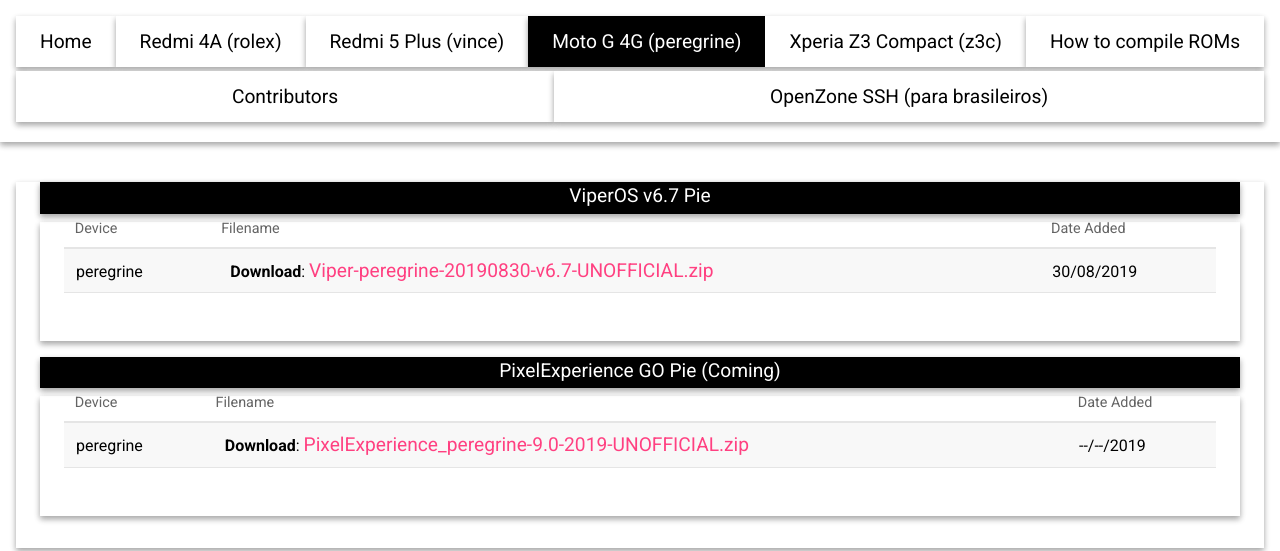
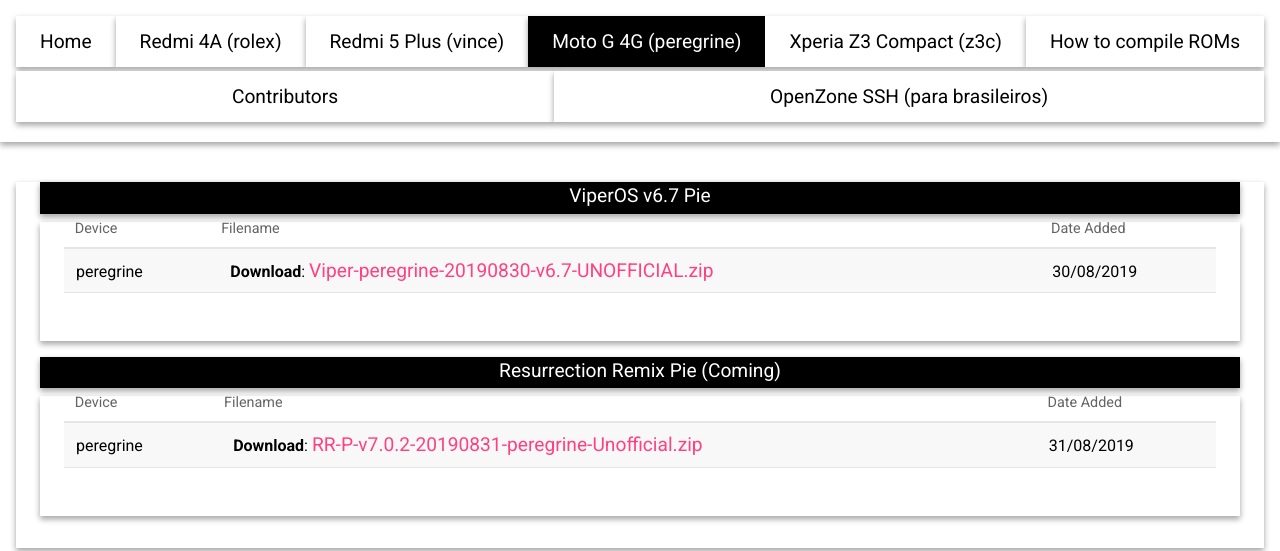
Before and after one commit to ECr34T1v3/ecr34t1v3.github.io, a plain HTML site: page downloads_peregrine.html in a window 1280 px wide. Shown: the top 551 px of the page. Drawn offline with Linux system fonts and the light colour scheme; files whose address does not match are found by name.

Commit message:
Update downloads_peregrine.html

```diff
--- a/downloads_peregrine.html
+++ b/downloads_peregrine.html
@@ -85,7 +85,7 @@
 				</table>
 			</div>
 
-			<p class="m_black sombra titulo_textos">PixelExperience GO Pie (Coming)</p>
+			<p class="m_black sombra titulo_textos">Resurrection Remix Pie (Coming)</p>
 			<div class="sombra bloco_textos">
 				<table>
 					<thead>
@@ -97,15 +97,15 @@
 					</thead>
 					<tbody>
 
-						<!-- 30/01/2019 -->
+						<!-- 31/08/2019 -->
 						<tr>
 							<td>peregrine<br/></td>
 							<td>
 								&nbsp; <b>Download</b>:
-								<a href="https://ecr34t1v3.github.io/downloads_peregrine">PixelExperience_peregrine-9.0-2019-UNOFFICIAL.zip</a>
+								<a href="https://drive.google.com/file/d/1rgY-lv1n3NhJ47ZUxKIwySf5ehpVng4M/view">RR-P-v7.0.2-20190831-peregrine-Unofficial.zip</a>
 								<br/>
 							</td>
-							<td>--/--/2019</td>
+							<td>31/08/2019</td>
 						</tr>
 
 					</tbody>
```
